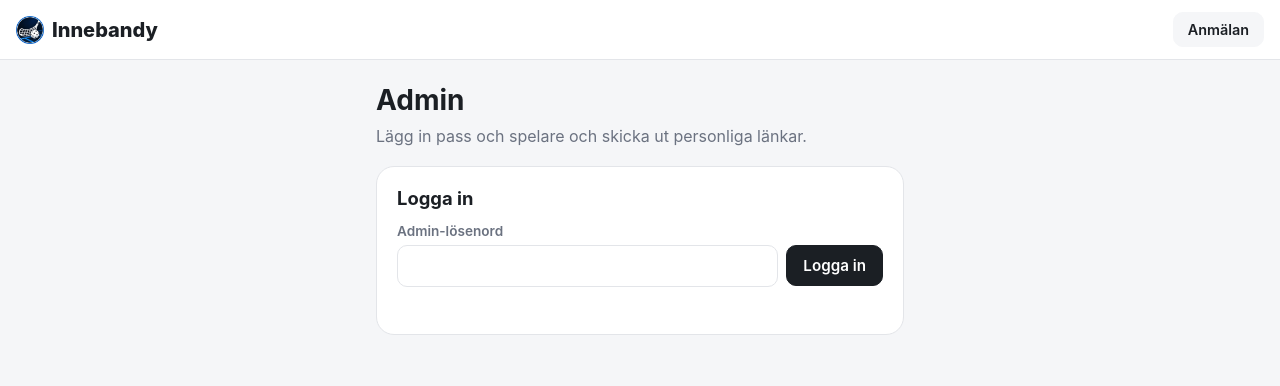
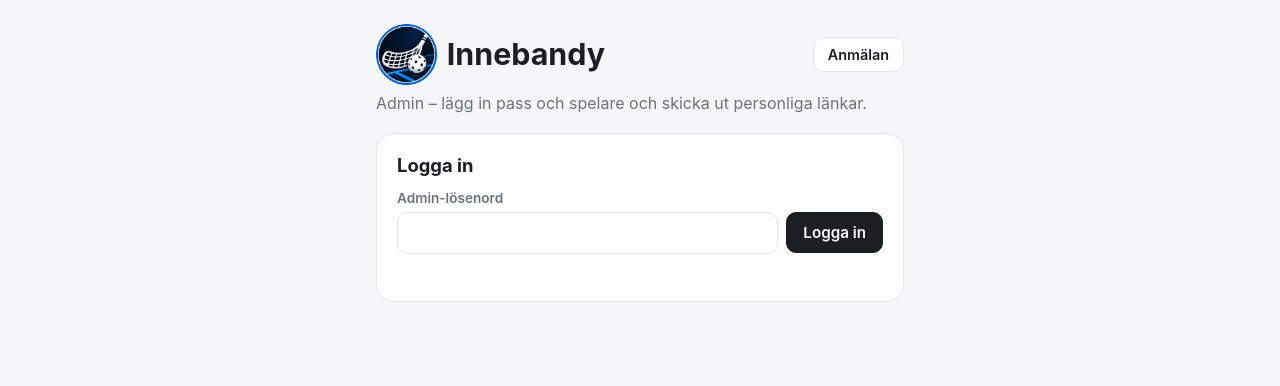
Before and after one commit to AIT-BJWI/innebandy, a website: page public/admin.html in a window 1280 px wide. Drawn offline with Linux system fonts and the light colour scheme.

Commit message:
Adminsidan får samma rubrik som startsidan
Toppraden är borttagen. Logga + Innebandy är rubriken, med Anmälan och
Logga ut till höger. På smala skärmar hamnar knapparna på en egen rad.

Co-Authored-By: Claude Opus 5.5 <noreply@anthropic.com>

```diff
--- a/public/admin.html
+++ b/public/admin.html
@@ -43,32 +43,26 @@
     color: var(--text);
     min-height: 100vh;
   }
-  .topbar {
-    display: flex;
-    justify-content: space-between;
-    align-items: center;
-    gap: 8px;
-    padding: 12px 16px;
-    background: var(--surface);
-    border-bottom: 1px solid var(--border);
-  }
-  .logo { width: 1.4em; height: 1.4em; flex: none; }
-  .brand { display: inline-flex; align-items: center; gap: 8px; font-size: 1.25rem; font-weight: 800; color: var(--text); text-decoration: none; }
-  .topbar-actions { display: flex; gap: 8px; }
+  .logo { width: 2em; height: 2em; flex: none; }
+  .head { display: flex; flex-wrap: wrap; justify-content: space-between; align-items: center; gap: 12px; }
+  .head h1 a { display: flex; align-items: center; gap: 10px; color: inherit; text-decoration: none; }
+  .head-actions { display: flex; gap: 8px; margin-left: auto; white-space: nowrap; }
+  @media (max-width: 420px) { h1 { font-size: 1.6rem; } }
   .nav-link {
     padding: 8px 14px;
     border-radius: 10px;
-    background: var(--row);
+    background: var(--surface);
     color: var(--text);
     font-size: 0.9rem;
     font-weight: 600;
     line-height: 1.2;
-    border: 1px solid var(--row);
+    border: 1px solid var(--border);
     text-decoration: none;
   }
-  .topbar button { padding: 8px 14px; font-size: 0.9rem; line-height: 1.2; }
+  .head button.secondary { padding: 8px 14px; font-size: 0.9rem; line-height: 1.2; background: var(--surface); border-color: var(--border); }
+  .nav-link:hover, .head button.secondary:hover { background: var(--row); }
   main { max-width: 560px; margin: 0 auto; padding: 24px 16px 48px; display: grid; gap: 16px; }
-  h1 { font-size: 1.75rem; line-height: 1.2; margin: 0; }
+  h1 { font-size: 1.9rem; line-height: 1.2; margin: 0; }
   .lead { color: var(--muted); margin: -8px 0 4px; }
   .card {
     background: var(--surface);
@@ -145,17 +139,15 @@
 </style>
 </head>
 <body>
-  <header class="topbar">
-    <a class="brand" href="/"><img class="logo" src="/logo.webp" alt="">Innebandy</a>
-    <div class="topbar-actions">
+  <main>
+  <header class="head">
+    <h1><a href="/"><img class="logo" src="/logo.webp" alt="">Innebandy</a></h1>
+    <div class="head-actions">
       <a class="nav-link" href="/">Anmälan</a>
       <button class="secondary" id="logoutBtn" hidden>Logga ut</button>
     </div>
   </header>
-
-  <main>
-  <h1>Admin</h1>
-  <p class="lead">Lägg in pass och spelare och skicka ut personliga länkar.</p>
+  <p class="lead">Admin – lägg in pass och spelare och skicka ut personliga länkar.</p>
 
   <div class="card" id="loginCard">
     <h2>Logga in</h2>
```
